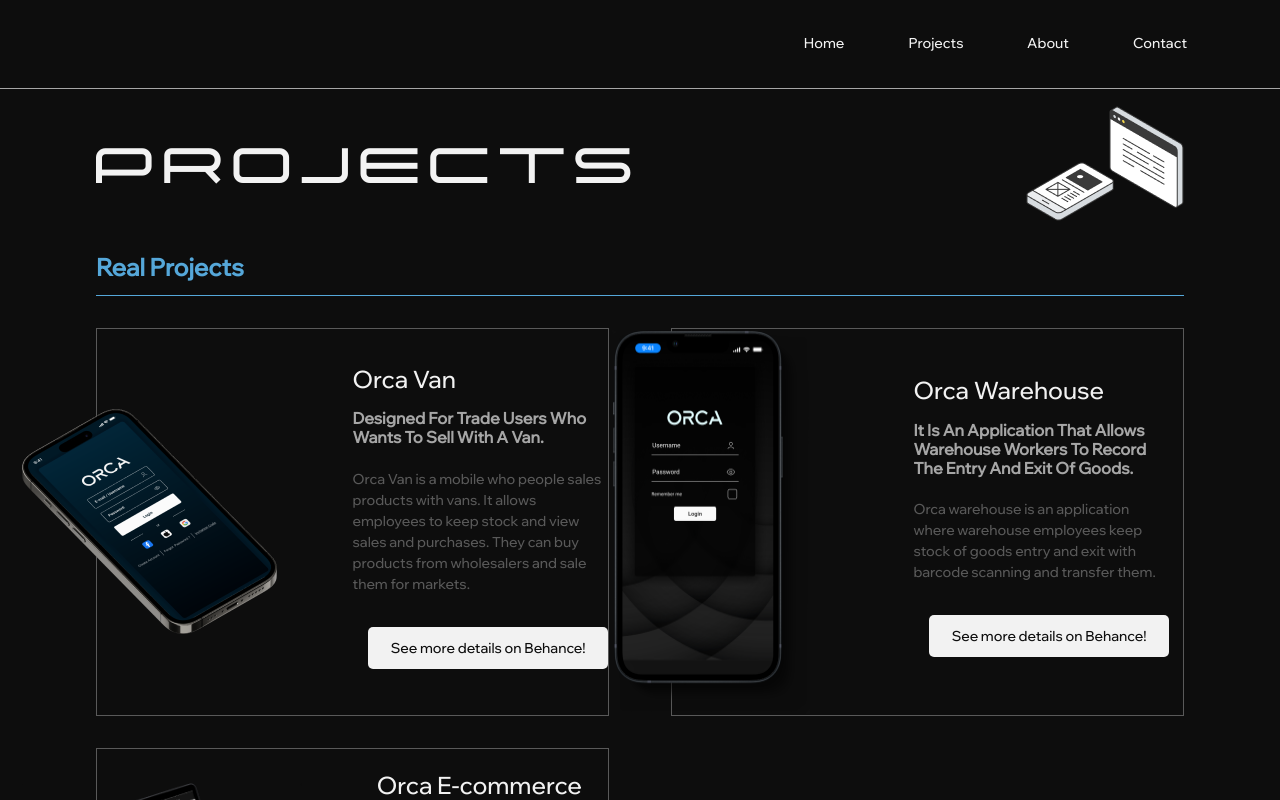
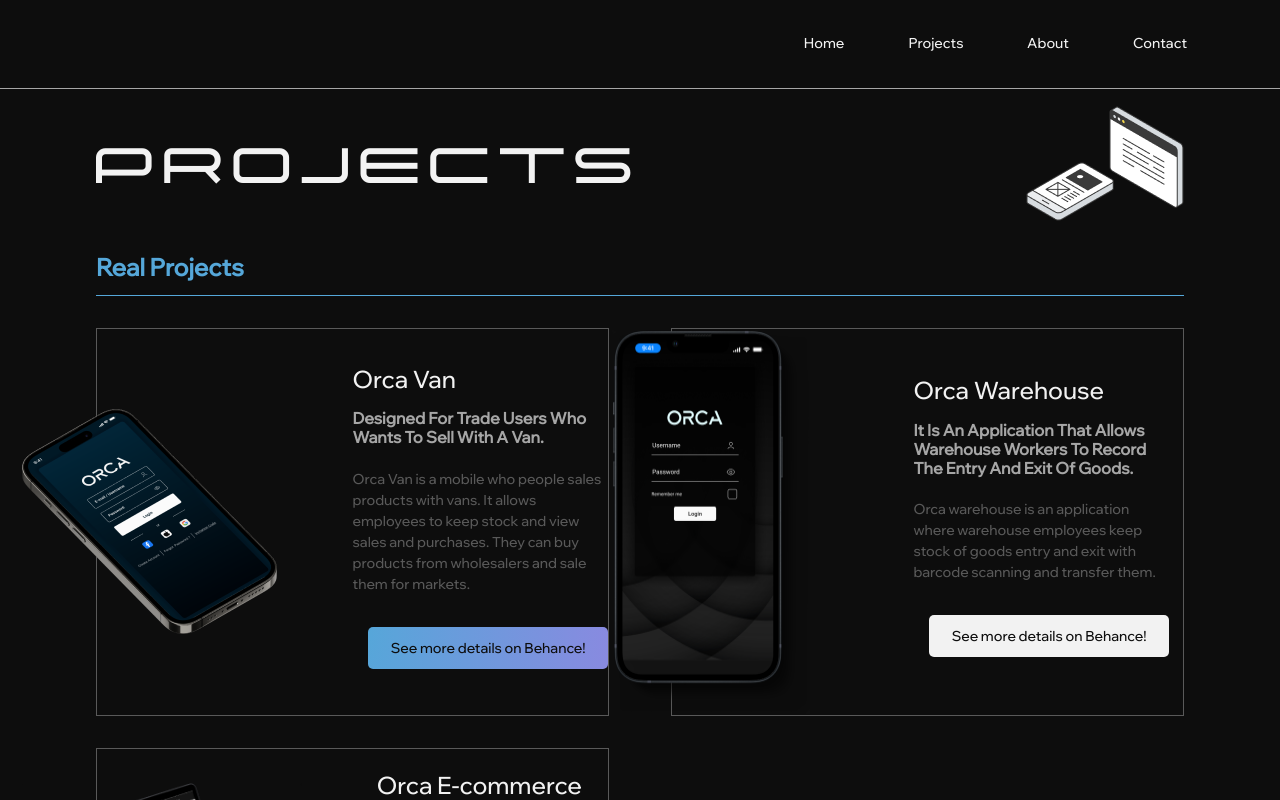
Before and after one commit to batuhangokalp/personal-website-1, a Next.js app: page /projects in a window 1280 px wide. In both pictures the pointer is over the element 488 px from the left and 647 px from the top of the page. Shown: the top 800 px of the page. Built offline with nearby package versions, Linux system fonts and the light colour scheme.

Commit message:
added a new feature when hover

```diff
--- a/components/HomePageComponents/DesignProcess.jsx
+++ b/components/HomePageComponents/DesignProcess.jsx
@@ -1,6 +1,6 @@
 import Image from "next/image";
 import React from "react";
-import styles from '../../styles/Home.module.css'
+import styles from "../../styles/Home.module.css";
 
 const DesignProcess = () => {
   return (
--- a/styles/Projects.module.css
+++ b/styles/Projects.module.css
@@ -131,6 +131,13 @@
   background: #f2f2f2;
   border-radius: 5px;
 }
+.behanceLink:hover {
+  background: radial-gradient(
+    322.37% 4622.16% at -2.55% 13.16%,
+    #55a7d9 0%,
+    #f64cef 100%
+  );
+}
 .behanceLink a {
   text-decoration: none;
   text-align: center;
```
